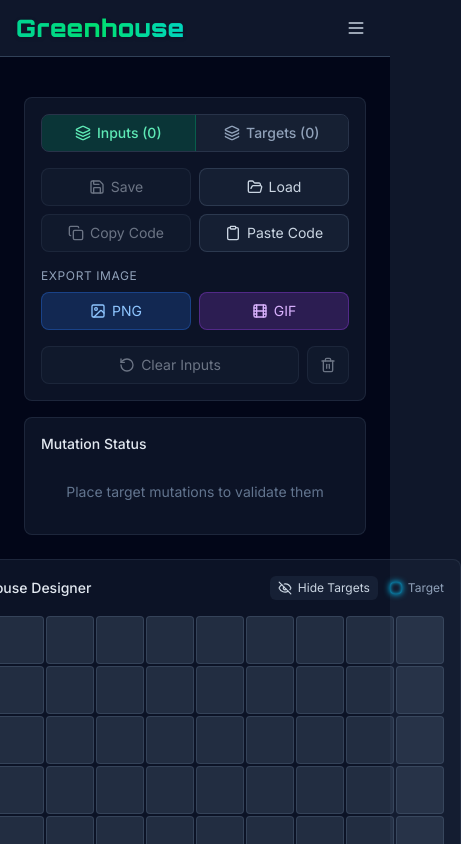
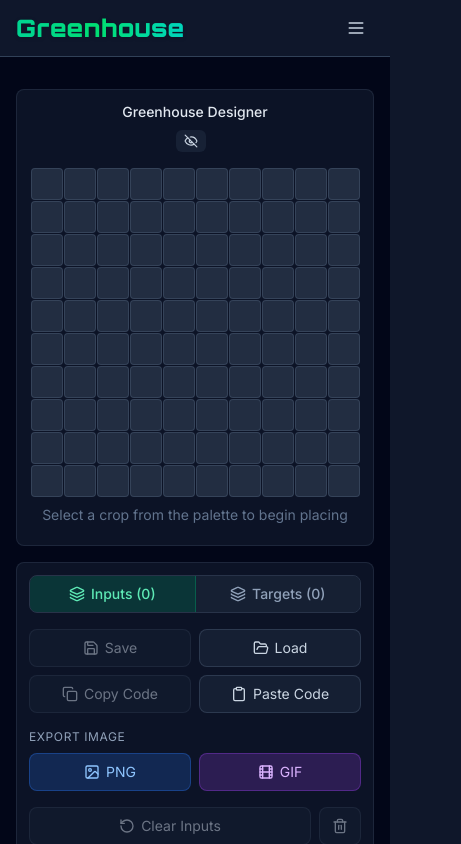
Before and after one commit to Campionnn/SkyShards, a React (Vite) app: page /designer in a window 390 px wide. Shown: the top 844 px of the page, 461 px wide, since content can reach past the window. Built offline with nearby package versions, Linux system fonts and the light colour scheme.

Commit message:
mobile formatting

```diff
--- a/src/components/calculator/SolverResults.tsx
+++ b/src/components/calculator/SolverResults.tsx
@@ -262,6 +262,26 @@ export const SolverResults: React.FC<SolverResultsProps> = ({
 
   const [showMutations, setShowMutations] = useState(true);
 
+  // Responsive grid sizing
+  const [gridSize, setGridSize] = useState(() => {
+    const width = window.innerWidth;
+    if (width < 640) return { cellSize: 32, gap: 1 };
+    if (width < 1024) return { cellSize: 40, gap: 2 };
+    return { cellSize: 48, gap: 2 };
+  });
+
+  React.useEffect(() => {
+    const handleResize = () => {
+      const width = window.innerWidth;
+      if (width < 640) setGridSize({ cellSize: 32, gap: 1 });
+      else if (width < 1024) setGridSize({ cellSize: 40, gap: 2 });
+      else setGridSize({ cellSize: 48, gap: 2 });
+    };
+
+    window.addEventListener('resize', handleResize);
+    return () => window.removeEventListener('resize', handleResize);
+  }, []);
+
   // Handle sending current grid content to designer
   const handleSendToDesigner = useCallback(() => {
     const inputs: Array<{ id: string; name: string; position: [number, number]; size: number }> = [];
@@ -347,8 +367,8 @@ export const SolverResults: React.FC<SolverResultsProps> = ({
 
   // Grid configuration
   const gridRef = useRef<HTMLDivElement>(null);
-  const cellSize = 48;
-  const gap = 2;
+  const cellSize = gridSize.cellSize;
+  const gap = gridSize.gap;
   const { width: gridWidth, height: gridHeight } = getGridDimensions(cellSize, gap);
 
   // Use the shared grid placement hook
@@ -412,10 +432,10 @@ export const SolverResults: React.FC<SolverResultsProps> = ({
 
   // Render interactive grid (shared between empty and results states)
   const renderInteractiveGrid = (showOccupied: boolean = false) => (
-    <div className="w-full overflow-visible">
+    <div className="w-full flex justify-center overflow-x-auto">
       <div
         ref={gridRef}
-        className="relative mx-auto select-none"
+        className="relative select-none"
         style={{
           width: gridWidth,
           height: gridHeight,
--- a/src/components/designer/DesignerActions.tsx
+++ b/src/components/designer/DesignerActions.tsx
@@ -682,9 +682,9 @@ export const DesignerActions: React.FC<DesignerActionsProps> = ({
 
       {/* Import Modal */}
       {isImportModalOpen && (
-        <div className="fixed inset-0 bg-black/50 flex items-center justify-center z-50" onClick={() => setIsImportModalOpen(false)}>
+        <div className="fixed inset-0 bg-black/50 flex items-center justify-center z-50 p-2 sm:p-4 overflow-y-auto" onClick={() => setIsImportModalOpen(false)}>
           <div
-            className="bg-slate-800 border border-slate-600 rounded-lg p-4 w-full max-w-md mx-4"
+            className="bg-slate-800 border border-slate-600 rounded-lg p-4 w-full max-w-md my-auto"
             onClick={(e) => e.stopPropagation()}
           >
             <div className="flex items-center justify-between mb-3">
--- a/src/components/designer/LoadLayoutModal.tsx
+++ b/src/components/designer/LoadLayoutModal.tsx
@@ -392,16 +392,16 @@ export const LoadLayoutModal: React.FC<LoadLayoutModalProps> = ({
 
   return (
     <div
-      className="fixed inset-0 z-50 flex items-center justify-center p-4 bg-black/50 backdrop-blur-sm"
+      className="fixed inset-0 z-50 flex items-center justify-center p-2 sm:p-4 bg-black/50 backdrop-blur-sm overflow-y-auto"
       onClick={handleBackdropClick}
     >
       <div
         ref={modalRef}
-        className="bg-slate-900 border border-slate-700 rounded-xl shadow-2xl w-full max-w-4xl max-h-[90vh] overflow-hidden flex flex-col"
+        className="bg-slate-900 border border-slate-700 rounded-xl shadow-2xl w-full max-w-4xl max-h-[95vh] my-auto overflow-hidden flex flex-col"
       >
         {/* Modal Header */}
-        <div className="bg-slate-900 border-b border-slate-700 px-6 py-4 flex items-center justify-between flex-shrink-0">
-          <h2 className="text-xl font-semibold text-slate-100">Load Layout</h2>
+        <div className="bg-slate-900 border-b border-slate-700 px-3 sm:px-6 py-3 sm:py-4 flex items-center justify-between flex-shrink-0">
+          <h2 className="text-lg sm:text-xl font-semibold text-slate-100">Load Layout</h2>
           <button
             onClick={onClose}
             className="p-2 hover:bg-slate-800 rounded-lg transition-colors text-slate-400 hover:text-slate-200"
@@ -412,7 +412,7 @@ export const LoadLayoutModal: React.FC<LoadLayoutModalProps> = ({
         </div>
 
         {/* Search and Sort Controls */}
-        <div className="px-6 py-4 border-b border-slate-700/50 flex-shrink-0">
+        <div className="px-3 sm:px-6 py-3 sm:py-4 border-b border-slate-700/50 flex-shrink-0">
           <div className="flex flex-col sm:flex-row gap-3">
             {/* Search */}
             <div className="flex-1 relative">
--- a/src/components/designer/SaveLayoutModal.tsx
+++ b/src/components/designer/SaveLayoutModal.tsx
@@ -126,16 +126,16 @@ export const SaveLayoutModal: React.FC<SaveLayoutModalProps> = ({
 
   return (
     <div
-      className="fixed inset-0 z-50 flex items-center justify-center p-4 bg-black/50 backdrop-blur-sm"
+      className="fixed inset-0 z-50 flex items-center justify-center p-2 sm:p-4 bg-black/50 backdrop-blur-sm overflow-y-auto"
       onClick={handleBackdropClick}
     >
       <div
         ref={modalRef}
-        className="bg-slate-900 border border-slate-700 rounded-xl shadow-2xl w-full max-w-md"
+        className="bg-slate-900 border border-slate-700 rounded-xl shadow-2xl w-full max-w-md my-auto"
       >
         {/* Modal Header */}
-        <div className="bg-slate-900 border-b border-slate-700 px-6 py-4 flex items-center justify-between rounded-t-xl">
-          <h2 className="text-lg font-semibold text-slate-100">Save Layout</h2>
+        <div className="bg-slate-900 border-b border-slate-700 px-3 sm:px-6 py-3 sm:py-4 flex items-center justify-between rounded-t-xl">
+          <h2 className="text-base sm:text-lg font-semibold text-slate-100">Save Layout</h2>
           <button
             onClick={onClose}
             className="p-2 hover:bg-slate-800 rounded-lg transition-colors text-slate-400 hover:text-slate-200"
@@ -146,7 +146,7 @@ export const SaveLayoutModal: React.FC<SaveLayoutModalProps> = ({
         </div>
 
         {/* Modal Content */}
-        <form onSubmit={handleSubmit} className="p-6">
+        <form onSubmit={handleSubmit} className="p-3 sm:p-6">
           {/* Layout Name Input */}
           <div className="mb-6">
             <label htmlFor="layout-name" className="block text-sm font-medium text-slate-300 mb-2">
--- a/src/pages/DesignerPage.tsx
+++ b/src/pages/DesignerPage.tsx
@@ -1,4 +1,4 @@
-import React, { useState, useRef } from "react";
+import React, { useState, useRef, useEffect } from "react";
 import { Eye, EyeOff } from "lucide-react";
 import {
   CropSelectionPalette,
@@ -12,26 +12,46 @@ export const DesignerPage: React.FC = () => {
   const [showTargets, setShowTargets] = useState(true);
   const gridRef = useRef<DesignerGridHandle>(null);
 
+  // Responsive grid sizing
+  const [gridSize, setGridSize] = useState(() => {
+    const width = window.innerWidth;
+    if (width < 640) return { cellSize: 32, gap: 1 };
+    if (width < 1024) return { cellSize: 40, gap: 2 };
+    return { cellSize: 48, gap: 2 };
+  });
+
+  useEffect(() => {
+    const handleResize = () => {
+      const width = window.innerWidth;
+      if (width < 640) setGridSize({ cellSize: 32, gap: 1 });
+      else if (width < 1024) setGridSize({ cellSize: 40, gap: 2 });
+      else setGridSize({ cellSize: 48, gap: 2 });
+    };
+
+    window.addEventListener('resize', handleResize);
+    return () => window.removeEventListener('resize', handleResize);
+  }, []);
+
   return (
-    <div className="container mx-auto px-4 py-6 max-w-screen-2xl">
-      <div className="grid grid-cols-1 lg:grid-cols-[300px_1fr_420px] gap-6">
-        <div className="space-y-4">
-          <div className="bg-slate-800/40 border border-slate-600/30 rounded-lg p-4">
+    <div className="container mx-auto px-2 sm:px-4 py-4 sm:py-6 max-w-screen-2xl">
+      <div className="grid grid-cols-1 lg:grid-cols-[300px_1fr_420px] gap-4 lg:gap-6">
+        <div className="space-y-4 order-2 lg:order-1">
+          <div className="bg-slate-800/40 border border-slate-600/30 rounded-lg p-3 sm:p-4">
             <DesignerActions gridRef={gridRef} showTargets={showTargets} />
           </div>
 
           {/* Mutation Validator */}
-          <div className="bg-slate-800/40 border border-slate-600/30 rounded-lg p-4">
+          <div className="bg-slate-800/40 border border-slate-600/30 rounded-lg p-3 sm:p-4">
             <h3 className="text-sm font-medium text-slate-200 mb-3">Mutation Status</h3>
             <MutationValidator />
           </div>
         </div>
 
-        <div className="flex flex-col items-center">
-          <div className="bg-slate-800/40 border border-slate-600/30 rounded-lg p-4">
-            <div className="flex items-center justify-between mb-4">
+        <div className="flex flex-col items-center order-1 lg:order-2">
+          <div className="bg-slate-800/40 border border-slate-600/30 rounded-lg p-3 sm:p-4 w-full">
+            <div className="flex flex-col sm:flex-row items-center justify-between mb-4 gap-2">
               <h3 className="text-sm font-medium text-slate-200">Greenhouse Designer</h3>
-              <div className="flex items-center gap-3">
+              <div className="flex items-center gap-2 sm:gap-3">
                 <button
                   onClick={() => setShowTargets(!showTargets)}
                   className="flex items-center gap-1.5 px-2 py-1 text-xs rounded-md transition-colors bg-slate-700/30 hover:bg-slate-700/50 text-slate-300 hover:text-slate-200"
@@ -40,28 +60,35 @@ export const DesignerPage: React.FC = () => {
                   {showTargets ? (
                     <>
                       <EyeOff className="w-3.5 h-3.5" />
-                      <span>Hide Targets</span>
+                      <span className="hidden sm:inline">Hide Targets</span>
                     </>
                   ) : (
                     <>
                       <Eye className="w-3.5 h-3.5" />
-                      <span>Show Targets</span>
+                      <span className="hidden sm:inline">Show Targets</span>
                     </>
                   )}
                 </button>
-                <div className="flex gap-4 text-xs text-slate-400">
-                  <span className="flex items-center gap-1.5">
-                    <span className="w-3 h-3 rounded" style={{ boxShadow: "0 0 6px rgba(0, 200, 255, 1), inset 0 0 4px rgba(0, 200, 255, 1)" }} />
-                    Target
-                  </span>
+                <div className="flex gap-2 sm:gap-4 text-xs text-slate-400">
                 </div>
               </div>
             </div>
-            <DesignerGrid ref={gridRef} showTargets={showTargets} />
+            <div className="w-full">
+              <div className="overflow-x-auto">
+                <div className="flex flex-col items-center min-w-full">
+                  <DesignerGrid
+                    ref={gridRef}
+                    showTargets={showTargets}
+                    cellSize={gridSize.cellSize}
+                    gap={gridSize.gap}
+                  />
+                </div>
+              </div>
+            </div>
           </div>
         </div>
 
-        <div className="bg-slate-800/40 border border-slate-600/30 rounded-lg p-4 h-[calc(100vh-180px)] min-h-[500px]">
+        <div className="bg-slate-800/40 border border-slate-600/30 rounded-lg p-3 sm:p-4 h-[500px] lg:h-[calc(100vh-180px)] lg:min-h-[500px] order-3">
           <CropSelectionPalette className="h-full" />
         </div>
       </div>
```
Also changed, not shown: src/components/calculator/CropMutationInfoModal.tsx (+13 -13 lines), src/components/grid/GridManagerModal.tsx (+6 -6 lines), src/pages/CalculatorPage.tsx (+8 -7 lines).
